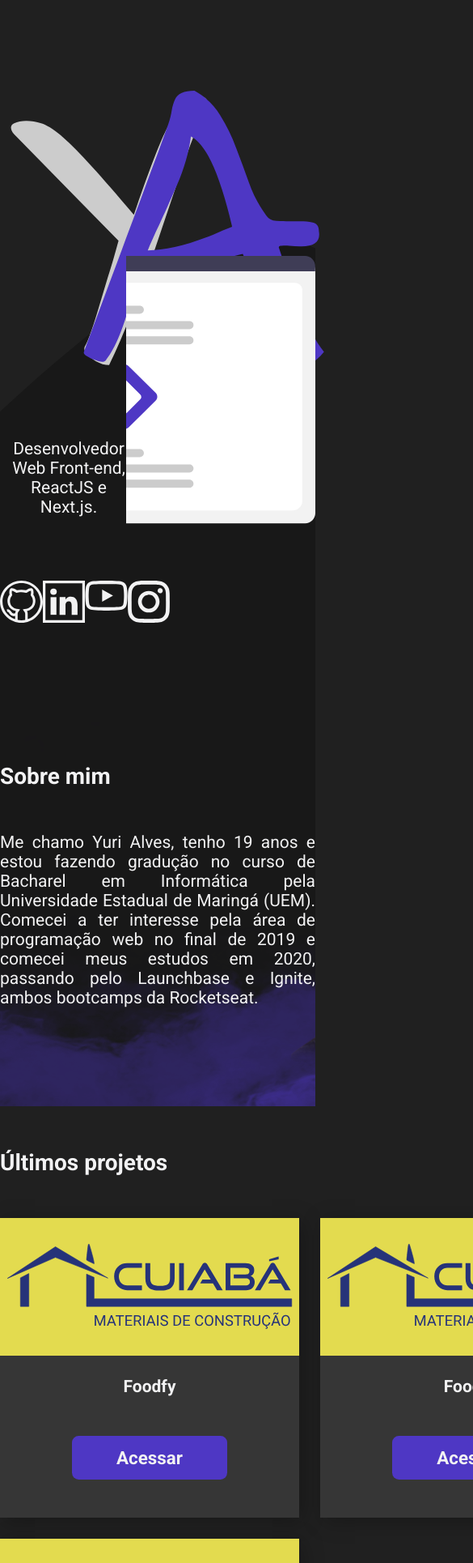
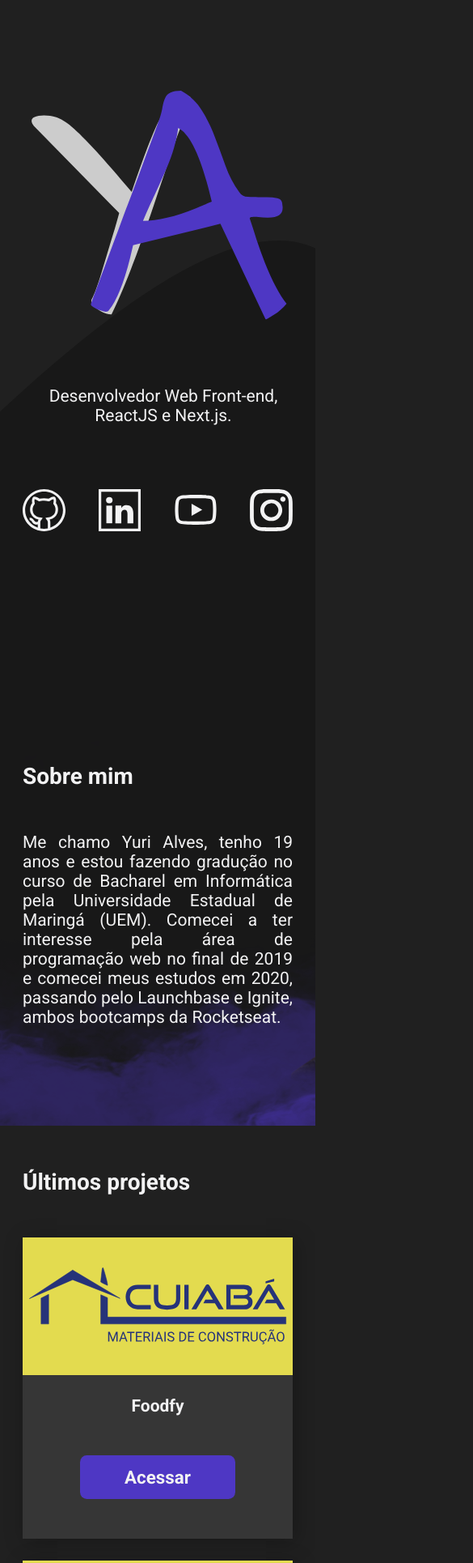
Before and after one commit to yuripiresalves/yurialves, a Next.js app: page / in a window 390 px wide. Shown: the top 1930 px of the page at 81% size, 585 px wide, since content can reach past the window. Built offline with nearby package versions, Linux system fonts and the light colour scheme.

Commit message:
add responsive

```diff
--- a/src/components/About/styles.module.scss
+++ b/src/components/About/styles.module.scss
@@ -7,8 +7,9 @@
   background-position: bottom;
 
   .content {
-    max-width: 1170px;
+    max-width: 1234px;
     margin: 0 auto;
+    padding: 0 2rem;
 
     h1 {
       font-size: 2rem;
--- a/src/components/Card/styles.module.scss
+++ b/src/components/Card/styles.module.scss
@@ -1,6 +1,7 @@
 .card {
-  width: 370px;
-  height: 370px;
+  // max-width: 370px;
+  // height: 370px;
+  width: 100%;
   background-color: var(--gray-100);
 
   display: flex;
@@ -27,7 +28,7 @@
     }
 
     .button {
-      margin-top: 3.5rem;
+      margin: 3.5rem 0;
       font-size: 1.6rem;
       font-weight: bold;
       color: var(--gray-50);
--- a/src/components/Hero/styles.module.scss
+++ b/src/components/Hero/styles.module.scss
@@ -1,13 +1,12 @@
 .container {
   height: 100vh;
-  // padding: 0 8rem;
   background: url('/assets/waves.svg') left bottom no-repeat;
   background-color: var(--gray-300);
-}
 
   .content {
-  max-width: 1170px;
+    max-width: 1234px;
     margin: 0 auto;
+    padding: 0 2rem;
     display: grid;
     grid-template-columns: 40% 60%;
 
@@ -15,9 +14,10 @@
       display: flex;
       flex-direction: column;
 
-    img {
+      .logo {
         margin-top: 8rem;
-      width: 410px;
+        max-width: 410px;
+        width: 100%;
       }
 
       span {
@@ -32,9 +32,18 @@
         max-width: 25rem;
         display: flex;
         justify-content: space-between;
+        align-items: center;
+        margin-top: 5.6rem;
+
         img {
           width: 3.75rem;
-        margin-top: 5.6rem;
+        }
+
+        a:hover {
+          img {
+            filter: brightness(0) saturate(100%) invert(16%) sepia(36%)
+              saturate(6761%) hue-rotate(246deg) brightness(102%) contrast(89%);
+          }
         }
       }
     }
@@ -46,3 +55,16 @@
       background-repeat: no-repeat;
     }
   }
+}
+
+@media (max-width: 1200px) {
+  .container {
+    .content {
+      display: flex;
+      justify-content: center;
+      .image {
+        background: none;
+      }
+    }
+  }
+}
--- a/src/components/Projects/styles.module.scss
+++ b/src/components/Projects/styles.module.scss
@@ -3,14 +3,50 @@
   padding-top: 3.75rem;
 
   .content {
-    max-width: 1170px;
+    max-width: 1234px;
     margin: 0 auto;
+    padding: 0 2rem;
 
     .cards {
-      margin-top: 3.75rem;
+      margin: 3.75rem 0 3.75rem;
       display: grid;
       grid-template-columns: repeat(3, 1fr);
       grid-gap: 1.875rem;
     }
+
+    .button {
+      display: block;
+      margin: 0 auto 4.735rem;
+
+      font-size: 2rem;
+      font-weight: bold;
+      color: var(--gray-50);
+      background-color: var(--purple-500);
+      padding: 1rem 0 1rem;
+      max-width: 23.125rem;
+      width: 100%;
+      border: 0;
+      border-radius: 0.6rem;
+    }
   }
 }
+
+@media (max-width: 940px) {
+  .container {
+    .content {
+      .cards {
+        grid-template-columns: 1fr 1fr;
+      }
+    }
+  }
+}
+
+@media (max-width: 720px) {
+  .container {
+    .content {
+      .cards {
+        grid-template-columns: 1fr;
+      }
+    }
+  }
+}
```
Lines whose indentation alone changed are shown as unchanged.
